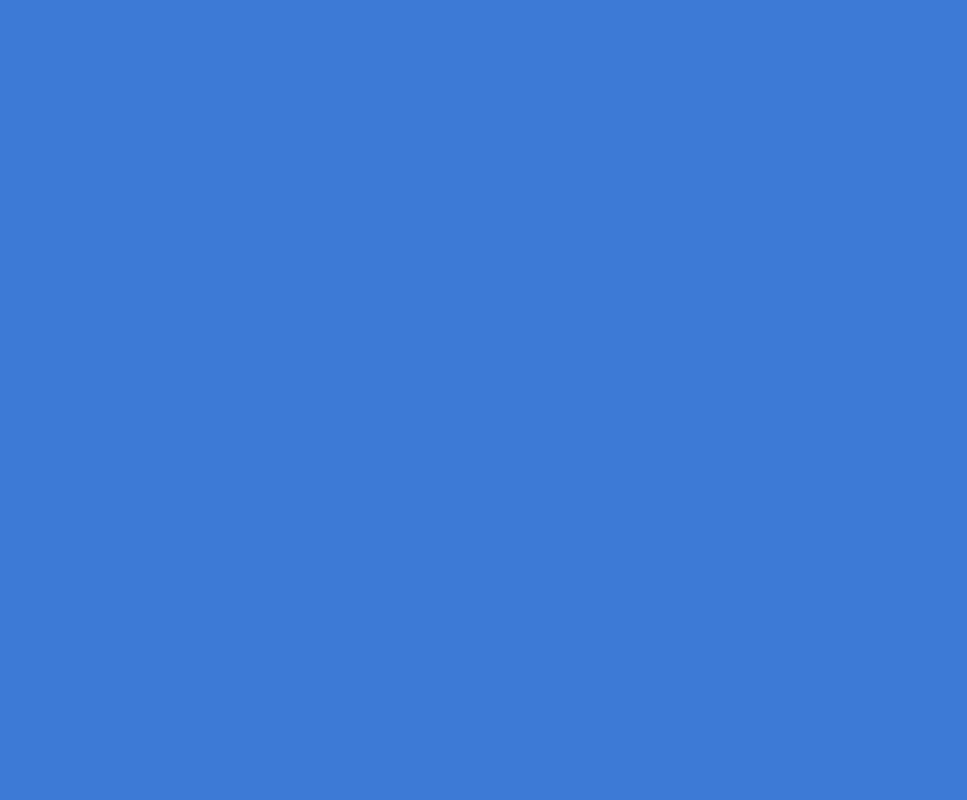
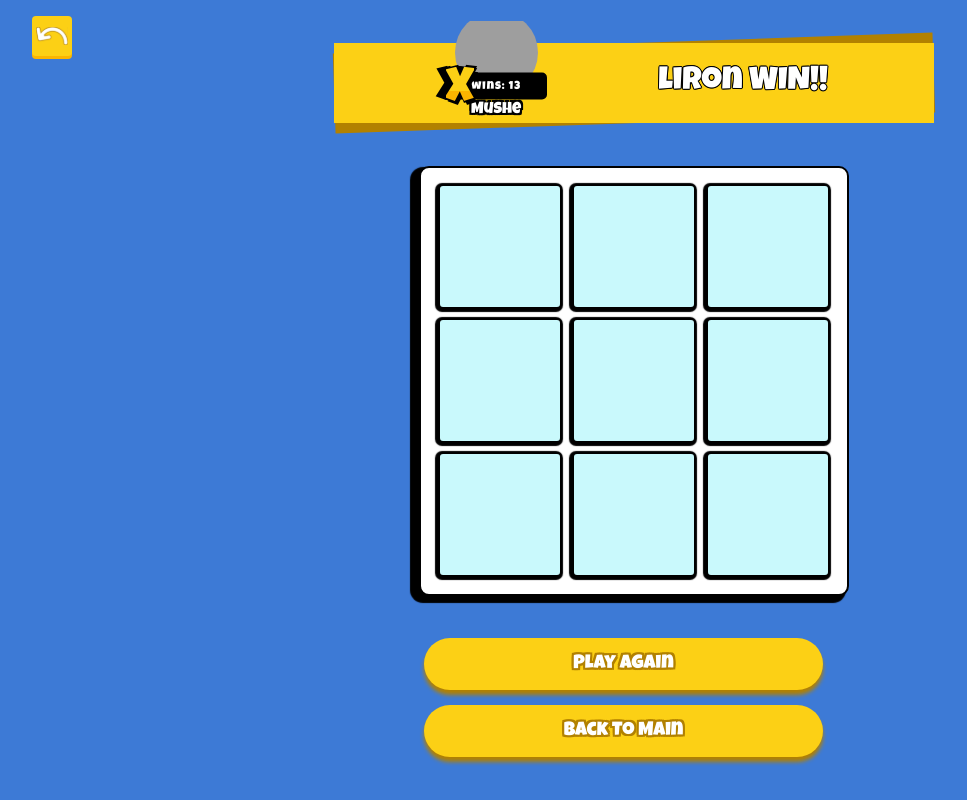
Before and after one commit to Avib315/Tic-Tac-Toe-, a React (Vite) app: page /winning-game in a window 1280 px wide. Before the commit this address had no page. Shown: the whole page, without its empty margins (6-973 px from the left). Built offline with nearby package versions, Linux system fonts and the light colour scheme; grey boxes are pictures that could not be loaded.

Commit message:
add win page

```diff
--- a/src/App.jsx
+++ b/src/App.jsx
@@ -8,6 +8,7 @@ import { LobbyPage } from "./pages/LobbyPage/lobbyPage";
 import { CreateNewGamePage } from "./pages/CreateNewGamePage/createNewGamePage";
 import { ChoosePlayerPage } from "./pages/ChoosePlayerPage/choosePlayerPage";
 import { WatingForGame } from "./pages/WatingForGame/watingForGame";
+import { WinningPage } from "./pages/WinningPage/winningPage";
 
 function App() {
   return (
@@ -21,6 +22,7 @@ function App() {
           <Route path="/solo-game" element={<GamePage />} />
           <Route path="/create-game" element={<CreateNewGamePage />} />
           <Route path="/waiting-for-game" element={<WatingForGame />} />
+          <Route path="/winning-game" element={<WinningPage />} />
         </Routes>
       </div>
     </>
--- a/src/components/TitleHolder/titleHolder.jsx
+++ b/src/components/TitleHolder/titleHolder.jsx
@@ -1,9 +1,10 @@
 import "./titleHolder.scss";
 
-export const TitleHolder = ({ childern }) => {
+export const TitleHolder = ({ children }) => {
   return (
     <div className="titleHolder">
-      <div className="titleHolderChild">{childern}</div>
+      {children}
+      <div className="titleHolderChild"></div>
     </div>
   );
 };
--- a/src/components/TitleHolder/titleHolder.scss
+++ b/src/components/TitleHolder/titleHolder.scss
@@ -1,7 +1,10 @@
 .titleHolder {
   background-color: #fcd015;
   width: 100%;
+  display: flex;
   height: 10vh;
+  justify-content: space-evenly;
+  align-items: flex-end;
   // transform: rotate(-2deg); /* Tilt the box */
   position: relative;
 
--- a/src/components/UserProfie/userProfile.scss
+++ b/src/components/UserProfie/userProfile.scss
@@ -18,7 +18,7 @@
     display: flex;
     position: absolute;
     justify-content: center;
-    bottom: .7rem;
+    bottom: 0.7rem;
     margin-block: 0;
     div {
       display: flex;
--- a/src/pages/GamePage/gamePage.jsx
+++ b/src/pages/GamePage/gamePage.jsx
@@ -2,12 +2,16 @@ import "./gamePage.scss";
 import { Board } from "../../components/Board/board";
 import { BackButton } from "../../components/BackButton/backButton";
 import { TitleHolder } from "../../components/TitleHolder/titleHolder";
+import { UserProfile } from "../../components/UserProfie/userProfile";
 
 export const GamePage = ({}) => {
   return (
     <div className="GamePage">
       <BackButton />
-      <TitleHolder />
+      <TitleHolder>
+        <UserProfile />
+        <UserProfile />
+      </TitleHolder>
       <Board />
     </div>
   );
--- a/src/pages/WatingForGame/watingForGame.scss
+++ b/src/pages/WatingForGame/watingForGame.scss
@@ -21,7 +21,7 @@
       div {
         font-size: 22px;
         color: white;
-        font-family: "Regular";
+        // font-family: "Regular";
 
         text-shadow: rgb(0, 0, 0) 3px 0px 0px,
           rgb(0, 0, 0) 2.83487px 0.981584px 0px,
--- a/src/pages/WellcomePage/wellcomePage.jsx
+++ b/src/pages/WellcomePage/wellcomePage.jsx
@@ -4,21 +4,20 @@ import "./wellcomePage.scss";
 import { Button } from "../../components/Button/button";
 import XOComponent from "../../components/XOcomponent/xoComponent";
 
-export const WellcomePage = ({ }) => {
-
+export const WellcomePage = ({}) => {
   const P = ({ t }) => {
     const rand = Math.random() * 100;
-        const style = { "left": rand + "%" }
+    const style = { left: rand + "%" };
     return <XOComponent className="tic-tac-toe" style={style} value={t} />;
-    }
-
-
+  };
 
   return (
     <NavLink className="WellcomePage" to="/manu">
       <Logo />
-            {["X", "O", "X", "O", "X", "O", "X", "O"].map((t , i) => <P key={"p-tic"  + i} t={t} />)}
+      {["X", "O", "X", "O", "X", "O", "X", "O"].map((t, i) => (
+        <P key={"p-tic" + i} t={t} />
+      ))}
       <Button text={"Lets Play"} />
     </NavLink>
-    )
-}
+  );
+};
--- /dev/null
+++ b/src/pages/WinningPage/winningPage.jsx
@@ -0,0 +1,24 @@
+import "./winningPage.scss";
+import { Board } from "../../components/Board/board";
+import { BackButton } from "../../components/BackButton/backButton";
+import { TitleHolder } from "../../components/TitleHolder/titleHolder";
+import { UserProfile } from "../../components/UserProfie/userProfile";
+import { Button } from "../../components/Button/button";
+
+export const WinningPage = ({ winnerName = "liron" }) => {
+  return (
+    <div className="winningPage">
+      <BackButton />
+      <TitleHolder>
+        <UserProfile />
+        {/* <UserProfile /> */}
+        <div className="winnerName">{winnerName} WIN!!</div>
+      </TitleHolder>
+      <Board />
+      <div className="btnWinnerHolder">
+        <Button text={"play again"} />
+        <Button text={"back to main"} to="/" type="link" />
+      </div>
+    </div>
+  );
+};
--- /dev/null
+++ b/src/pages/WinningPage/winningPage.scss
@@ -0,0 +1,29 @@
+.winningPage {
+  display: flex;
+  flex-direction: column;
+  justify-content: space-evenly;
+  align-items: center;
+  width: 100%;
+  height: 100%;
+  .winnerName {
+    height: 100%;
+    display: flex;
+    align-items: center;
+    justify-content: center;
+    font-size: 32px;
+    color: white;
+    text-shadow: rgb(0, 0, 0) 1px 0px 0px,
+      rgb(0, 0, 0) 0.540302px 0.841471px 0px,
+      rgb(0, 0, 0) -0.416147px 0.909297px 0px,
+      rgb(0, 0, 0) -0.989992px 0.14112px 0px,
+      rgb(0, 0, 0) -0.653644px -0.756802px 0px,
+      rgb(0, 0, 0) 0.283662px -0.958924px 0px,
+      rgb(0, 0, 0) 0.96017px -0.279415px 0px;
+  }
+  .btnWinnerHolder {
+    width: 70%;
+    display: flex;
+    flex-direction: column;
+    gap: 15px;
+  }
+}
```
Lines whose indentation alone changed are shown as unchanged.
